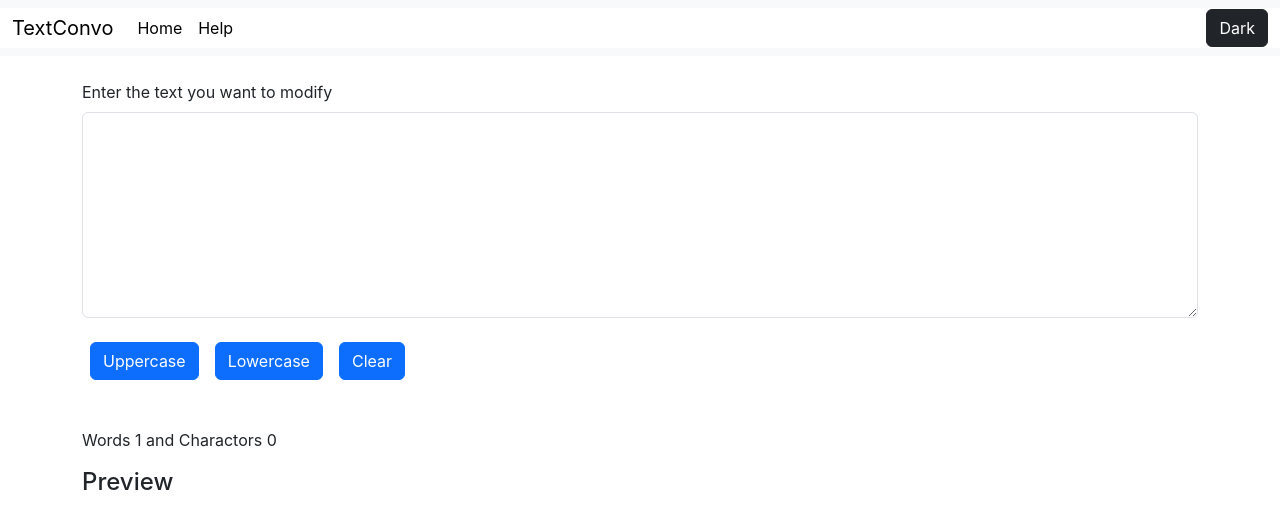
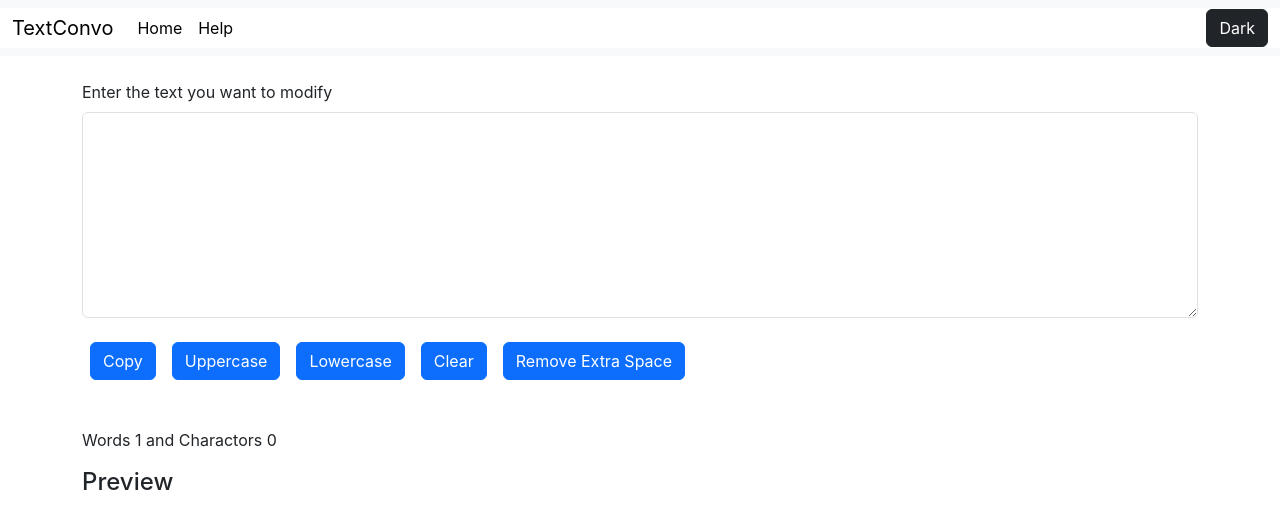
Before and after one commit to Kris0011/LearnReact, a React (Create React App) app in the folder project3/: page / in a window 1280 px wide. Shown: the top 528 px of the page. Built offline with nearby package versions, Linux system fonts and the light colour scheme.

Commit message:
Extra Spcae remover and compy text added

```diff
--- a/project3/src/components/Form.js
+++ b/project3/src/components/Form.js
@@ -20,6 +20,17 @@
     const cleartext = () =>{
         setText("");
     }
+    const handleCopy = () =>{
+        var newText = text ;
+        console.log(newText);
+        // newText.select();
+        navigator.clipboard.writeText(newText.value);
+    }
+
+    const handleExtraSpace = () =>{
+        let newText = text.split(/[ ]+/);
+        setText(newText.join(" "));
+    }
 
 
     const [text, setText] = useState("");
@@ -29,9 +40,11 @@
                 <label htmlFor="exampleFormControlTextarea1" className="form-label">{props.title}</label>
                 <textarea className="form-control" id="exampleFormControlTextarea1" rows="8" onChange={changeText} value={text}></textarea>
             </div>
+            <button className="btn btn-primary mx-2" onClick={handleCopy}>Copy</button>
             <button className="btn btn-primary mx-2" onClick={toUpper}>Uppercase</button>
             <button className="btn btn-primary mx-2" onClick={toLower}>Lowercase</button>
             <button className="btn btn-primary mx-2" onClick={cleartext}>Clear</button>
+            <button className="btn btn-primary mx-2" onClick={handleExtraSpace}>Remove Extra Space</button>
             <div className="my-5">
                 <div>
                     <p>Words {text.split(" ").length} and Charactors {text.length}</p>
```
